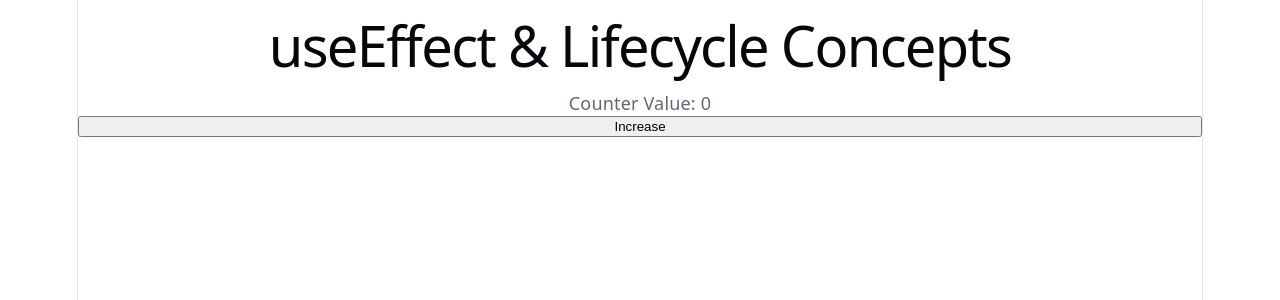
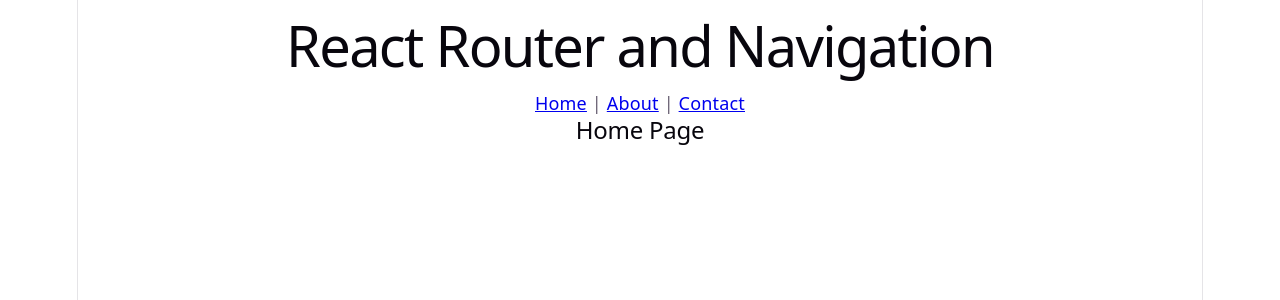
Before and after one commit to bhavu101100-boop/fullstack-workbook, a React (Vite) app: page / in a window 1280 px wide. Shown: the top 300 px of the page. Built offline with nearby package versions, Linux system fonts and the light colour scheme.

Commit message:
Week 5 React Router and Navigation completed

```diff
--- a/src/App.jsx
+++ b/src/App.jsx
@@ -1,22 +1,34 @@
-import { useEffect, useState } from 'react'
+import { BrowserRouter, Routes, Route, Link } from 'react-router-dom'
+
+function Home() {
+  return <h2>Home Page</h2>
+}
+
+function About() {
+  return <h2>About Page</h2>
+}
+
+function Contact() {
+  return <h2>Contact Page</h2>
+}
 
 function App() {
-  const [count, setCount] = useState(0)
+  return (
+    <BrowserRouter>
+      <h1>React Router and Navigation</h1>
 
-  useEffect(() => {
-    document.title = `Count: ${count}`
-  }, [count])
+      <nav>
+        <Link to="/">Home</Link> |{" "}
+        <Link to="/about">About</Link> |{" "}
+        <Link to="/contact">Contact</Link>
+      </nav>
 
-  return (
-    <>
-      <h1>useEffect & Lifecycle Concepts</h1>
-
-      <p>Counter Value: {count}</p>
-
-      <button onClick={() => setCount(count + 1)}>
-        Increase
-      </button>
-    </>
+      <Routes>
+        <Route path="/" element={<Home />} />
+        <Route path="/about" element={<About />} />
+        <Route path="/contact" element={<Contact />} />
+      </Routes>
+    </BrowserRouter>
   )
 }
 
```
